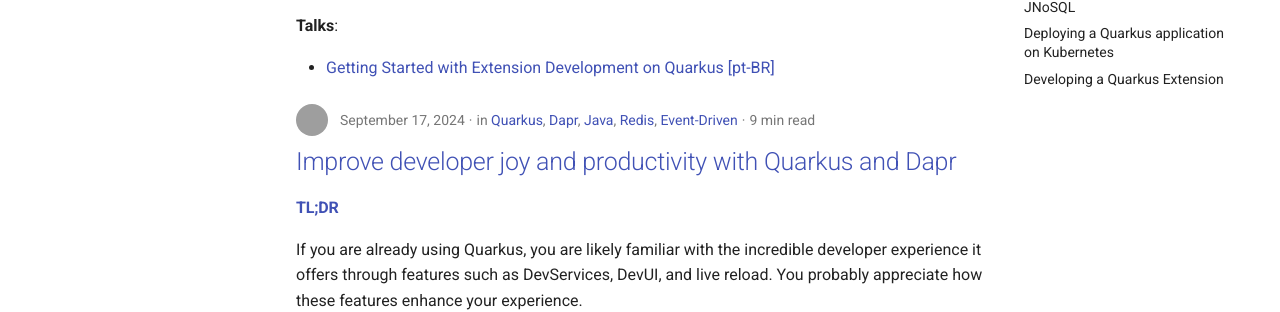
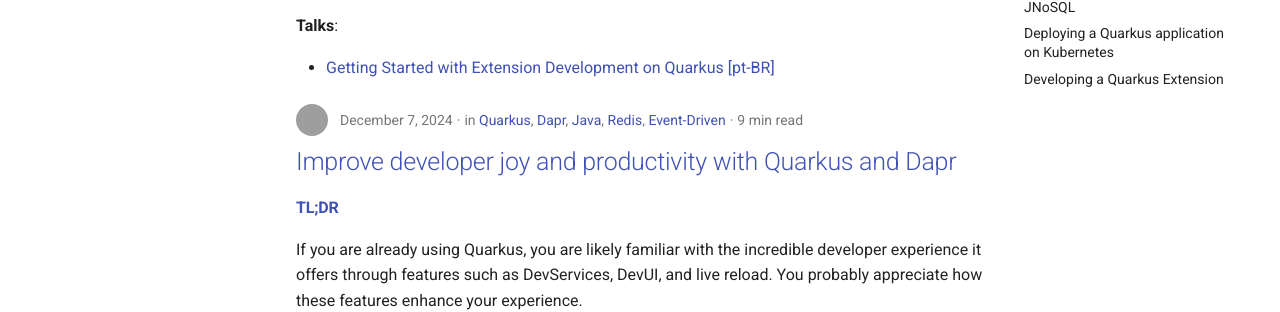
Before and after one commit to mcruzdev/blog, an MkDocs documentation site: the page built from docs/index.md, in a window 1280 px wide and 900 px high. Shown: the part 285-597 px from the top of the window. Built offline with MkDocs 1.6.1 and Material for MkDocs 9.7.7, drawn with Linux system fonts in a browser that asks for light colours; comment, search, counter and statistics services are not loaded; grey boxes are pictures that could not be loaded.

Commit message:
Change Quarkus and Dapr date

```diff
--- a/docs/posts/quarkus-dapr.md
+++ b/docs/posts/quarkus-dapr.md
@@ -1,7 +1,7 @@
 ---
 authors:
   - mcruzdev
-date: 2024-09-17
+date: 2024-12-07
 categories:
   - Quarkus
   - Dapr
```
